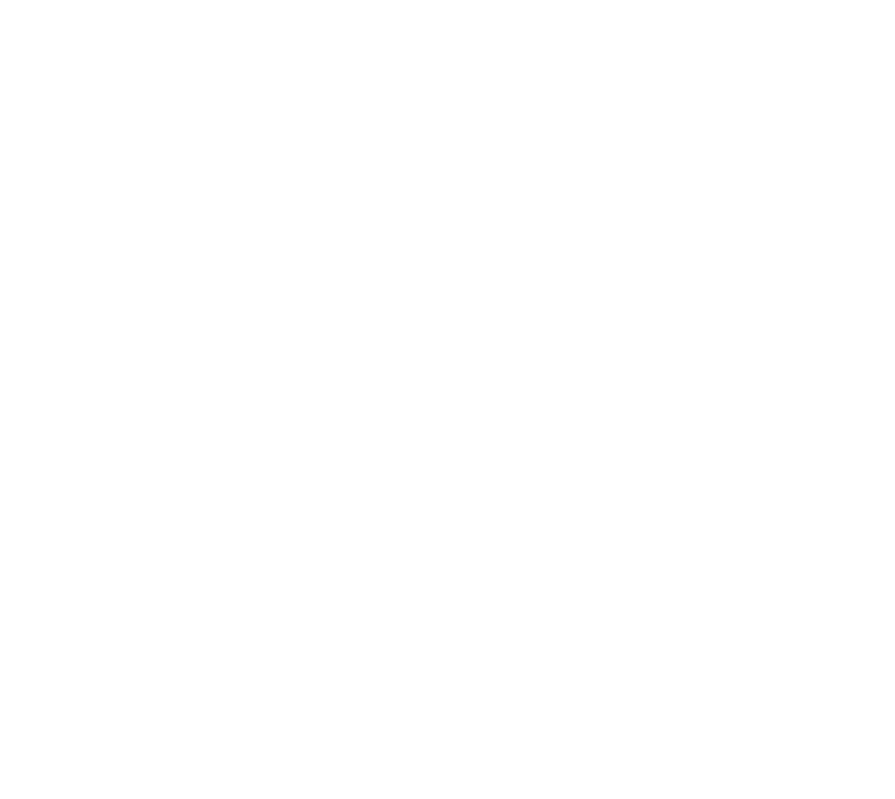
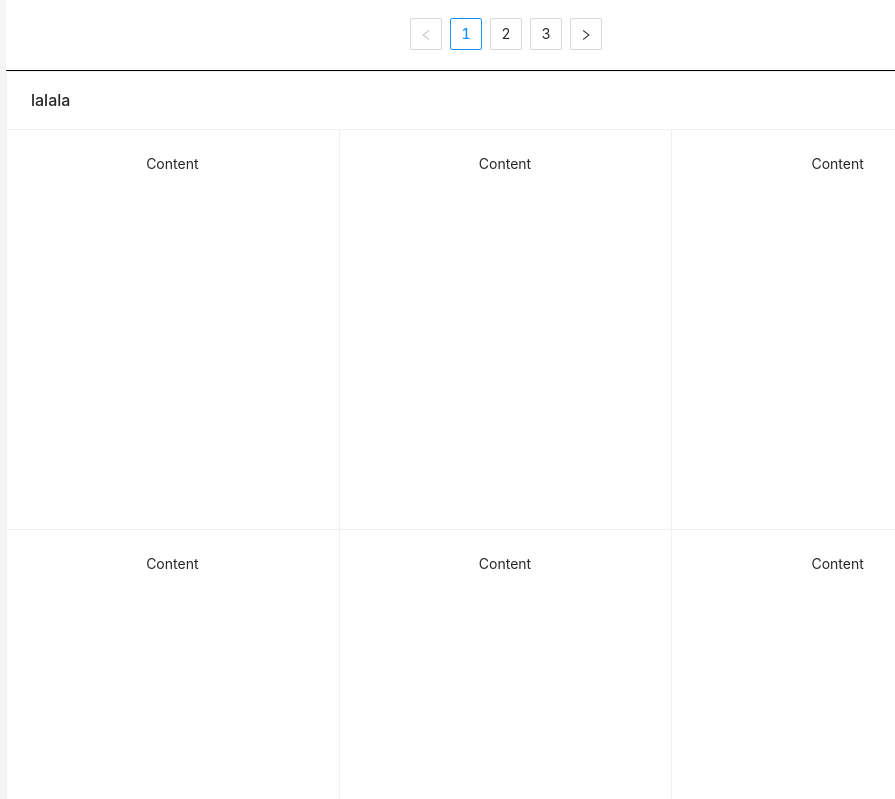
Before and after one commit to unsw-cse-comp3900-9900-21T3/capstone-project-9900-w18a-ddup, a React (Create React App) app: page /main/show in a window 1280 px wide. Shown: the part 1521-2320 px from the top of the page, without its empty margins (134-1029 px from the left). Before the commit the page ends 1199 px from the top, so only its background shows below. Built offline with nearby package versions, Linux system fonts and the light colour scheme.

Commit message:
QL-add product cards for customers

```diff
--- /dev/null
+++ b/src/components/product-card/index.js
@@ -0,0 +1,37 @@
+import React, { memo, useState } from "react";
+import { Pagination, Card } from "antd";
+
+import { ProductCardWrapper } from "./style";
+
+const gridStyle = {
+    width: '33.3%',
+    height: '400px',
+    textAlign: 'center',
+  };
+
+
+function ProductCard() {
+    const [current, setCurrent] = useState(1)
+
+
+    function onChange(page) {
+        console.log(page)
+        setCurrent(page)
+    }
+
+    return (
+        <ProductCardWrapper>
+            <Card title='lalala'>
+                <Card.Grid style={gridStyle}>Content</Card.Grid>
+                <Card.Grid style={gridStyle}>Content</Card.Grid>
+                <Card.Grid style={gridStyle}>Content</Card.Grid>
+                <Card.Grid style={gridStyle}>Content</Card.Grid>
+                <Card.Grid style={gridStyle}>Content</Card.Grid>
+                <Card.Grid style={gridStyle}>Content</Card.Grid>
+            </Card >
+            <Pagination className='card' current={current} onChange={(page) => { onChange(page) }} total={15} defaultPageSize={6}/>
+        </ProductCardWrapper>
+    )
+}
+
+export default memo(ProductCard)
--- /dev/null
+++ b/src/components/product-card/style.js
@@ -0,0 +1,10 @@
+import style from "styled-components";
+
+export const ProductCardWrapper = style.div`
+    border-bottom: 1px solid #000;
+
+    .card {
+        margin: 20px auto;
+        text-align: center;
+    }
+`
--- a/src/pages/main/c-pages/show/index.js
+++ b/src/pages/main/c-pages/show/index.js
@@ -1,7 +1,8 @@
 import React, { memo } from "react";
+import { Carousel } from 'antd';
 
 import { ShowWrapper } from './style';
-import { Carousel } from 'antd';
+import ProductCard from "@/components/product-card";
 
 function Show() {
 
@@ -44,7 +45,8 @@
                     </Carousel>
                 </div>
             </div>
-
+            <ProductCard/>
+            <ProductCard/>
         </ShowWrapper>
     )
 }
--- a/src/pages/main/style.js
+++ b/src/pages/main/style.js
@@ -30,7 +30,7 @@
     }
 `
 export const MainFooterWrapper = style.div`
-    height: 1000px;
+    // height: 1000px;
     width: 1000px;
     background-color: #fff;
     margin: 0 auto;
--- a/src/pages/profile/index.js
+++ b/src/pages/profile/index.js
@@ -1,4 +1,4 @@
-import React, { memo, useEffect, useRef } from "react";
+import React, { memo, useEffect, useRef, useState } from "react";
 import { useSelector, useDispatch, shallowEqual } from "react-redux";
 import { UserOutlined } from "@ant-design/icons";
 import { Form, Input, Button, message } from "antd"
@@ -8,6 +8,7 @@
 import { editUserInfo } from "@/services/user";
 
 function Profile() {
+    const [loading, setLoading] = useState(false)
 
     const dispatch = useDispatch()
     const { token, username, address, password } = useSelector(state => ({
@@ -28,13 +29,15 @@
     }, [address])
 
     const onFinish = values => {
+        setLoading(true)
         editUserInfo(values, token).then(() => {
             dispatch(getUserInfoAction(token))
-            message.success('edit success!')
+            message.success('edit success!', 0.5, () => {
+                setLoading(false)
+            })
         }
         )
     }
-
 
     return (
         <ProfileWrapper>
@@ -115,7 +118,7 @@
                                 span: 16,
                             }}
                         >
-                            <Button type="primary" htmlType="submit" >
+                            <Button type="primary" htmlType="submit" loading={loading}>
                                 Edit
                             </Button>
                         </Form.Item>
```
Also changed, not shown: src/pages/main/index.js (+7 -7 lines).
